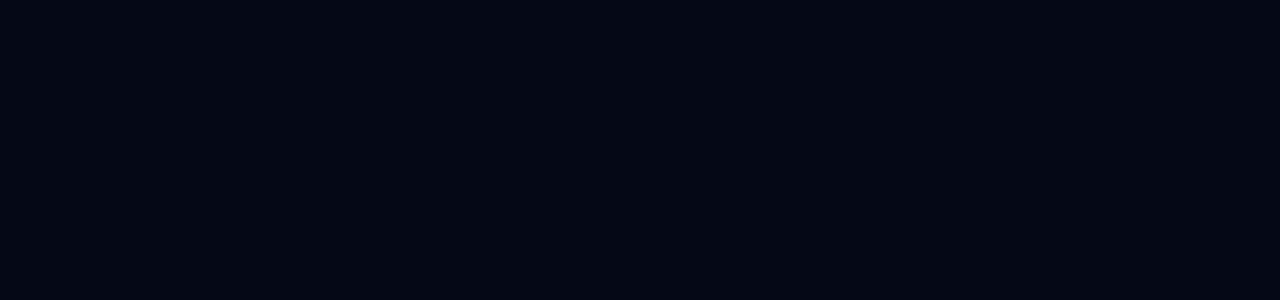
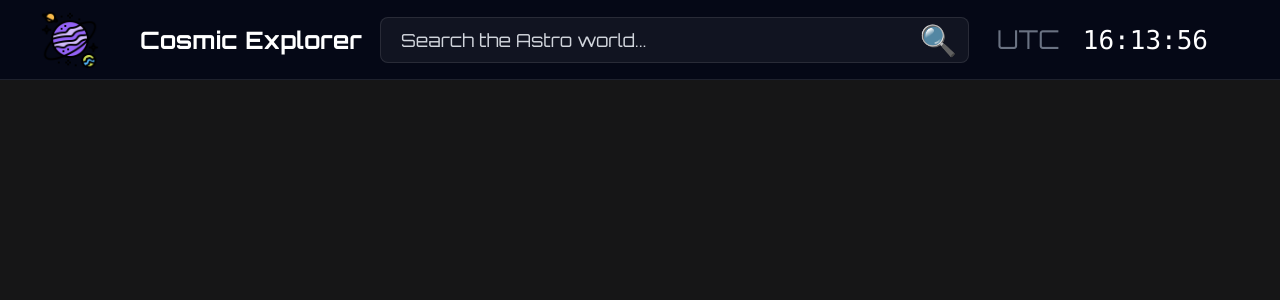
Before and after one commit to hardik20032006-png/Cosmic-Explorer-003, a React (Vite) app: page / in a window 1280 px wide. Shown: the top 300 px of the page. Built offline with nearby package versions, Linux system fonts and the light colour scheme.

Commit message:
nav desing ui completed

```diff
--- a/src/App.jsx
+++ b/src/App.jsx
@@ -1,7 +1,7 @@
 import { Topbar } from "./components/Topbar";
 function App() {
   return (
-     <div className="min-h-screen bg-[#050816] text-white">
+     <div className="min-h-screen bg-[#161617] text-white">
       <Topbar/>
 
      </div>
--- a/src/components/Topbar.jsx
+++ b/src/components/Topbar.jsx
@@ -1,9 +1,70 @@
-import React from 'react'
+import { useEffect, useState } from "react";
+import shuttle from "../assets/planet.png";
 
 export const Topbar = () => {
+  const [utcTime, setUtcTime] = useState("");
+
+  useEffect(() => {
+    const updateTime = () => {
+      const now = new Date();
+
+      setUtcTime(
+        now.toISOString().slice(11, 19)
+      );
+    };
+
+    updateTime();
+
+    const timer = setInterval(updateTime, 1000);
+
+    return () => clearInterval(timer);
+  }, []);
+
   return (
-    <div>
+    <header className="h-20 w-full border-b border-white/10 bg-[#050816] px-10 flex items-center">
 
-    </div>
-  )
-}
+      {/* LEFT — Logo */}
+      <div className="flex items-center gap-10 w-1/3">
+        <img
+          src={shuttle}
+          alt="Cosmic Explorer"
+          className="h-15 w-15"
+        />
+
+        <span className="text-2xl font-bold text-white">
+          Cosmic Explorer
+        </span>
+      </div>
+
+
+      {/* CENTER — Search */}
+    <div className="flex-1 flex justify-start -translate-x-15">
+  <div className="w-full max-w-2xl relative">
+
+    <input
+      type="text"
+      placeholder="Search the Astro world..."
+      className="w-full text-lg rounded-lg border border-white/10 bg-white/5 px-5 py-2 pr-14 text-white placeholder-gray-300 outline-none focus:border-blue-500"
+    />
+
+    <button className="absolute right-3 top-1/2 -translate-y-1/2 text-3xl">
+      🔍
+    </button>
+
+  </div>
+</div>
+
+
+      {/* RIGHT — UTC */}
+      <div className="flex items-center gap-50 text-base text-gray-300">
+        <div className="text-[26px] text-gray-300 -translate-x-8">
+          <span className="text-gray-500">UTC</span>{"   "}
+          <span className=" ml-4 font-mono text-white">
+            {utcTime}
+          </span>
+        </div>
+      </div>
+
+    </header>
+  );
+};
--- a/src/index.css
+++ b/src/index.css
@@ -1 +1,9 @@
+@import url('https://fonts.googleapis.com/css2?family=Orbitron:wght@400;500;600;700&display=swap');
+
 @import "tailwindcss";
+
+html,
+body,
+#root {
+  font-family: 'Orbitron', sans-serif;
+}
```
Also changed, not shown: src/assets/planet.png (added).
